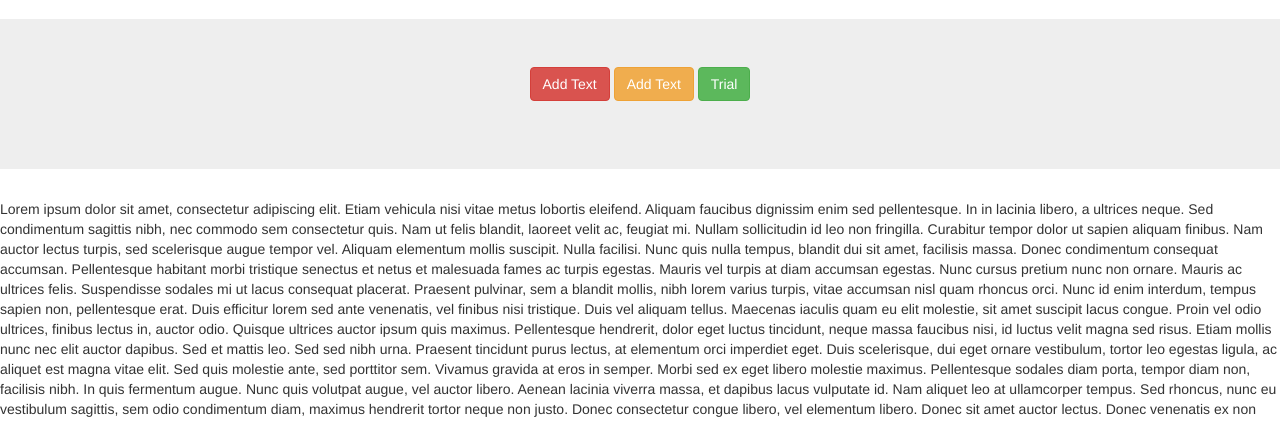
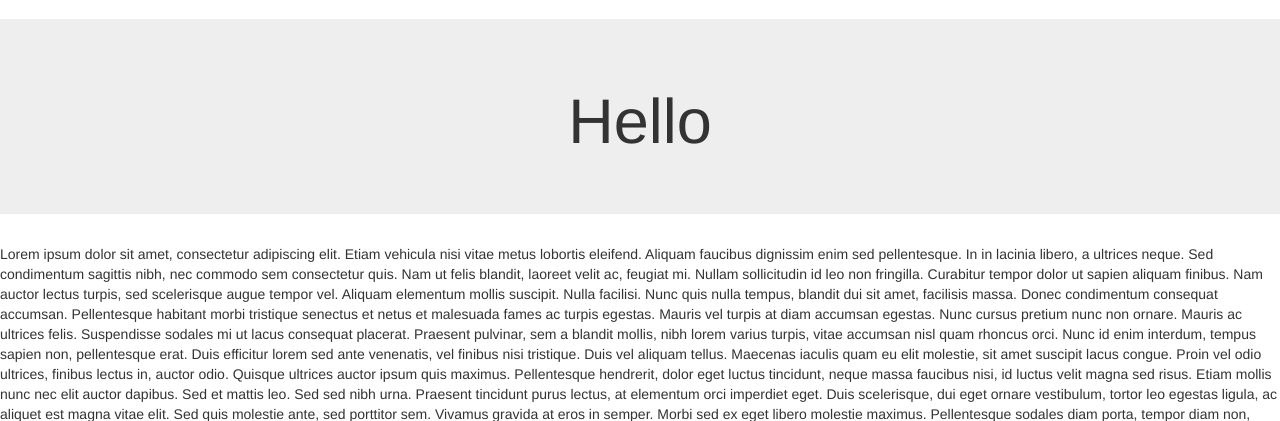
Before and after one commit to joshlemberg/CSC210-Final-Project, a Flask app: page / in a window 1280 px wide. Shown: the part 51-472 px from the top of the page. Run offline with Flask 2, Linux system fonts and the light colour scheme; some libraries are stand-ins or nearby versions.

Commit message:
Update index.html

```diff
--- a/templates/index.html
+++ b/templates/index.html
@@ -13,10 +13,7 @@
 
 {% block page_content %}
 <div class="jumbotron text-center">
-	<a id="addbutton" class="btn btn-danger">Add Text</a>
-	<a id="typingeffect" class="btn btn-warning">Add Text</a>
-	<a id="trial" onclick="typeWriterHelper()" class="btn btn-success">Trial</a>
-	<h1 id="testheader"></h1>
+	<h1>Hello</h1>
 </div>
 
 
```
